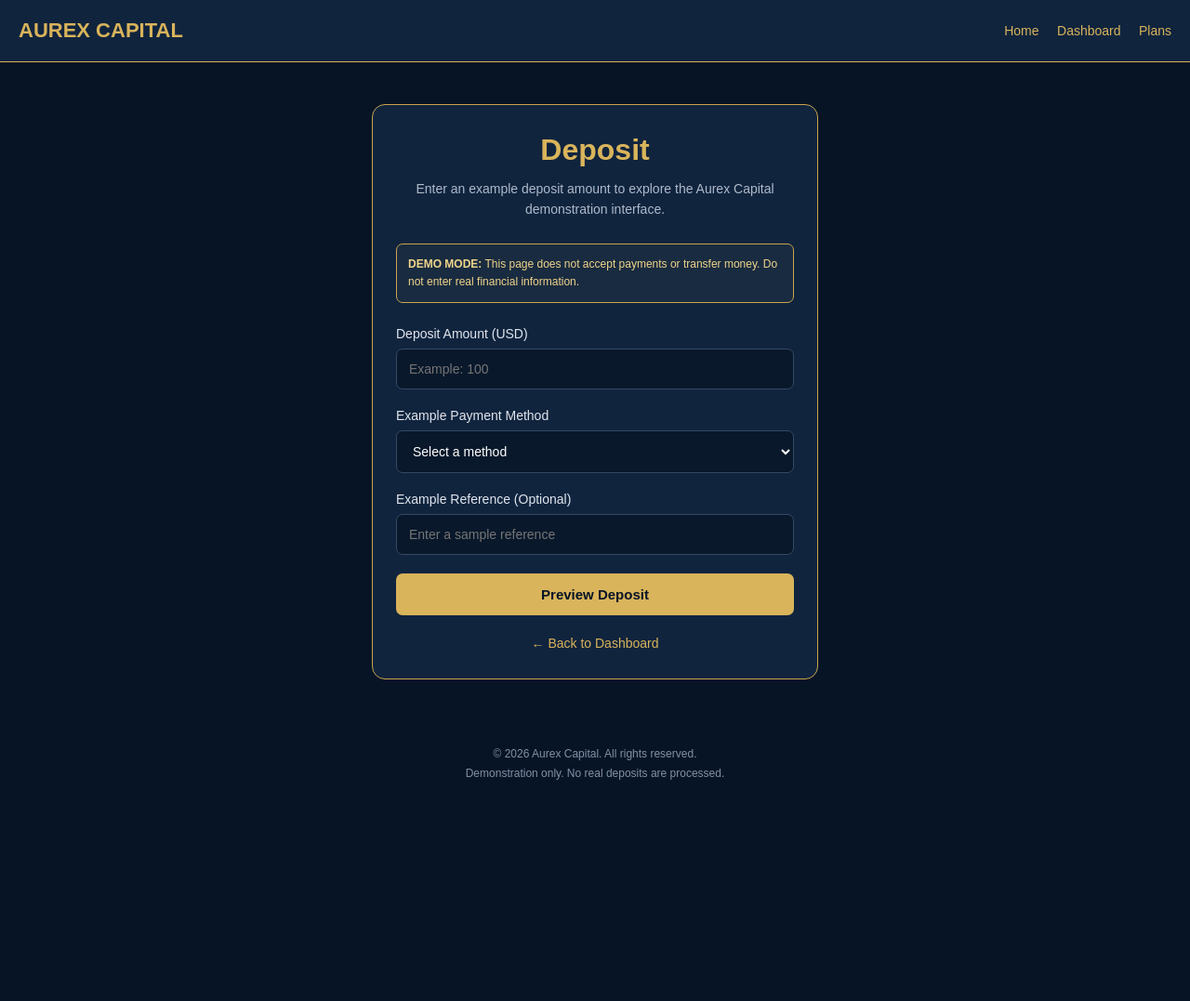
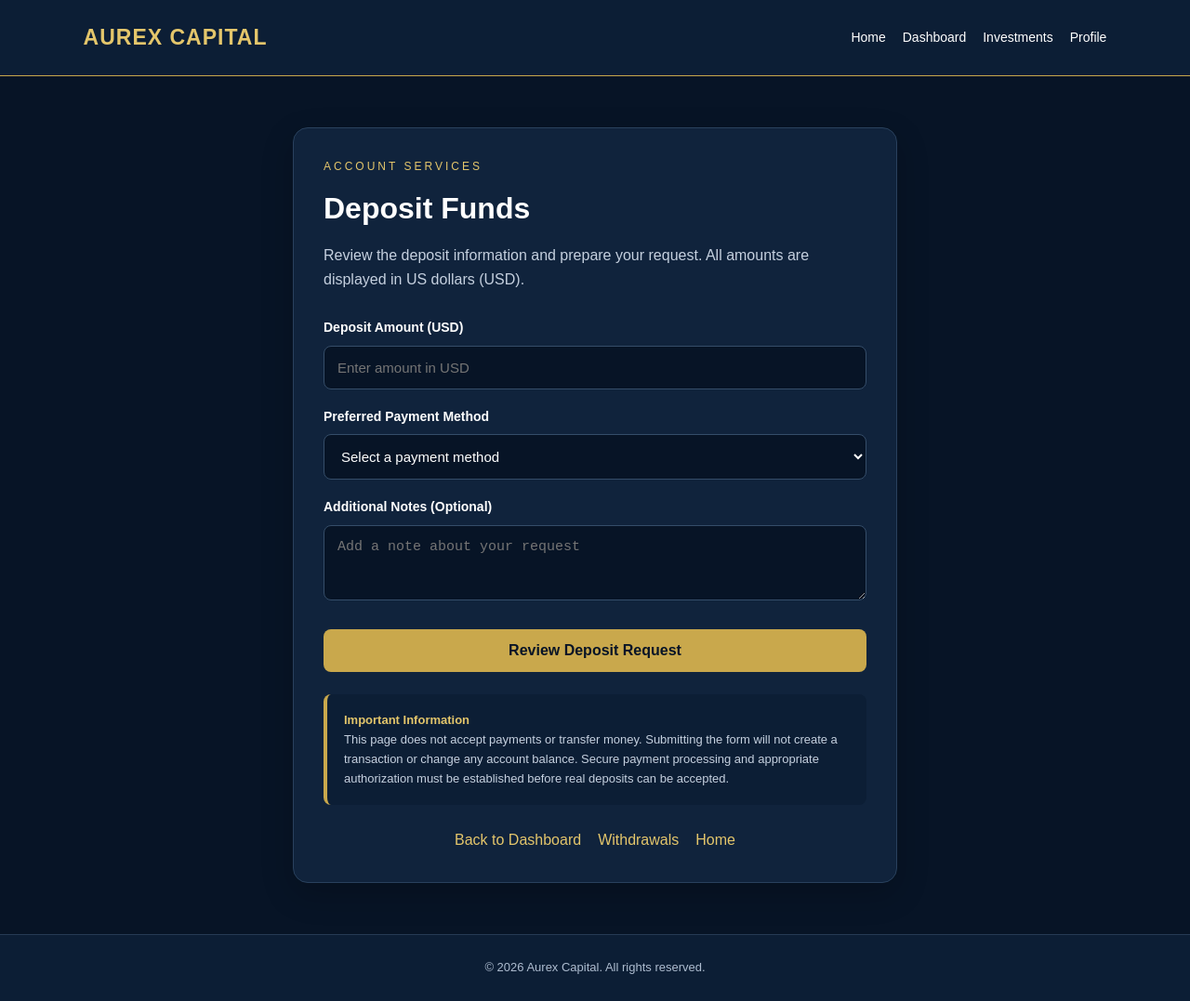
Before and after one commit to Aloxe999/aurex-capital, a plain HTML site: page deposit.html in a window 1280 px wide. Shown: the whole page at 93% size. Before the commit the page ends 867 px from the top, so only its background shows below. Drawn offline with Linux system fonts and the light colour scheme.

Commit message:
Update deposit.html

```diff
--- a/deposit.html
+++ b/deposit.html
@@ -3,7 +3,6 @@
 <head>
   <meta charset="UTF-8">
   <meta name="viewport" content="width=device-width, initial-scale=1.0">
-
   <title>Deposit | Aurex Capital</title>
 
   <style>
@@ -11,151 +10,172 @@
       margin: 0;
       padding: 0;
       box-sizing: border-box;
-            font-family: Arial, sans-serif;
     }
 
     body {
+      font-family: Arial, sans-serif;
       background: #071426;
       color: #ffffff;
       min-height: 100vh;
+      line-height: 1.6;
     }
 
     header {
-            background: #10243e;
-            padding: 20px;
-            border-bottom: 1px solid #d9b45b;
+      background: #0c1e35;
+      padding: 22px 7%;
       display: flex;
       justify-content: space-between;
       align-items: center;
       flex-wrap: wrap;
       gap: 15px;
+      border-bottom: 1px solid #c9a84c;
     }
 
     .logo {
-            color: #d9b45b;
-            font-size: 22px;
+      color: #e4c66b;
+      font-size: 23px;
       font-weight: bold;
+      letter-spacing: 1px;
+    }
+
+    nav {
+      display: flex;
+      gap: 18px;
+      flex-wrap: wrap;
     }
 
     nav a {
-            color: #d9b45b;
+      color: white;
       text-decoration: none;
-            margin-left: 15px;
       font-size: 14px;
+    }
+
+    nav a:hover {
+      color: #e4c66b;
     }
 
     .container {
       width: 90%;
-            max-width: 480px;
-            margin: 45px auto;
-            padding: 30px 25px;
-            background: #10243e;
-            border: 1px solid #c9a54c;
-            border-radius: 14px;
+      max-width: 650px;
+      margin: 55px auto;
+    }
+
+    .card {
+      background: #10233c;
+      border: 1px solid #29415d;
+      border-radius: 16px;
+      padding: 32px;
+      box-shadow: 0 12px 35px rgba(0, 0, 0, 0.2);
+    }
+
+    .tag {
+      color: #e4c66b;
+      text-transform: uppercase;
+      letter-spacing: 3px;
+      font-size: 12px;
+      margin-bottom: 10px;
     }
 
     h1 {
-            color: #d9b45b;
-            text-align: center;
+      font-size: 32px;
       margin-bottom: 12px;
     }
 
-        .subtitle {
-            text-align: center;
-            color: #aebaca;
-            font-size: 14px;
-            line-height: 1.6;
-            margin-bottom: 25px;
-        }
-
-        .notice {
-            background: #192b40;
-            border: 1px solid #c9a54c;
-            border-radius: 7px;
-            padding: 12px;
-            color: #f0d58b;
-            font-size: 12px;
-            line-height: 1.6;
-            margin-bottom: 25px;
+    .intro {
+      color: #c5d0df;
+      margin-bottom: 28px;
     }
 
     label {
       display: block;
-            margin-bottom: 8px;
-            color: #e1e6ee;
+      margin: 18px 0 8px;
       font-size: 14px;
+      font-weight: bold;
     }
 
-        input, select {
+    input,
+    select,
+    textarea {
       width: 100%;
-            padding: 13px;
-            margin-bottom: 20px;
-            background: #09182b;
-            border: 1px solid #344963;
-            border-radius: 7px;
-            color: #ffffff;
-            font-size: 14px;
+      padding: 14px;
+      border: 1px solid #354d69;
+      border-radius: 8px;
+      background: #071426;
+      color: white;
+      font-size: 15px;
+      outline: none;
     }
 
-        input:focus, select:focus {
-            outline: none;
-            border-color: #d9b45b;
+    input:focus,
+    select:focus,
+    textarea:focus {
+      border-color: #e4c66b;
     }
 
-        button {
+    .button {
+      display: block;
       width: 100%;
       padding: 14px;
-            background: #d9b45b;
+      margin-top: 24px;
+      background: #c9a84c;
       color: #071426;
       border: none;
-            border-radius: 7px;
+      border-radius: 8px;
+      font-size: 16px;
       font-weight: bold;
-            font-size: 15px;
+      text-align: center;
       cursor: pointer;
     }
 
-        button:hover {
-            background: #edcc79;
+    .button:hover {
+      background: #e4c66b;
     }
 
-        #message {
-            margin-top: 18px;
-            color: #f0d58b;
+    .notice {
+      margin-top: 24px;
+      padding: 18px;
+      background: #0c1e35;
+      border-left: 4px solid #c9a84c;
+      border-radius: 8px;
+      color: #c5d0df;
       font-size: 13px;
-            line-height: 1.7;
-            text-align: center;
     }
 
-        .back {
-            display: block;
-            text-align: center;
-            color: #d9b45b;
+    .links {
+      display: flex;
+      justify-content: center;
+      flex-wrap: wrap;
+      gap: 18px;
+      margin-top: 25px;
+    }
+
+    .links a {
+      color: #e4c66b;
       text-decoration: none;
-            margin-top: 22px;
-            font-size: 14px;
     }
 
     footer {
       text-align: center;
-            color: #8291a5;
       padding: 25px 15px;
-            font-size: 12px;
-            line-height: 1.7;
+      margin-top: 50px;
+      background: #0c1e35;
+      border-top: 1px solid #263b54;
+      color: #aebdd0;
+      font-size: 13px;
     }
 
-        @media (max-width: 480px) {
+    @media (max-width: 600px) {
       header {
         flex-direction: column;
-                align-items: flex-start;
+        text-align: center;
       }
 
-            nav a {
-                margin-left: 0;
-                margin-right: 12px;
+      nav {
+        justify-content: center;
       }
 
-            .container {
-                padding: 25px 18px;
+      .card {
+        padding: 23px;
       }
     }
   </style>
@@ -169,73 +189,77 @@
     <nav>
       <a href="index.html">Home</a>
       <a href="dashboard.html">Dashboard</a>
-        <a href="investments.html">Plans</a>
+      <a href="investments.html">Investments</a>
+      <a href="profile.html">Profile</a>
     </nav>
   </header>
 
   <main class="container">
+    <section class="card">
 
-    <h1>Deposit</h1>
+      <div class="tag">Account Services</div>
+      <h1>Deposit Funds</h1>
 
-    <p class="subtitle">
-        Enter an example deposit amount to explore the
-        Aurex Capital demonstration interface.
+      <p class="intro">
+        Review the deposit information and prepare your request.
+        All amounts are displayed in US dollars (USD).
       </p>
-
-    <div class="notice">
-        <strong>DEMO MODE:</strong>
-        This page does not accept payments or transfer money.
-        Do not enter real financial information.
-    </div>
 
       <form id="depositForm">
 
         <label for="amount">Deposit Amount (USD)</label>
-
         <input
           type="number"
           id="amount"
-            placeholder="Example: 100"
           min="1"
-            max="1000000"
           step="0.01"
+          placeholder="Enter amount in USD"
           required
         >
 
-        <label for="method">Example Payment Method</label>
-
+        <label for="method">Preferred Payment Method</label>
         <select id="method" required>
-            <option value="">Select a method</option>
-            <option value="Bank Transfer">Bank Transfer (Demo)</option>
-            <option value="Card">Debit/Credit Card (Demo)</option>
-            <option value="Cryptocurrency">Cryptocurrency (Demo)</option>
+          <option value="">Select a payment method</option>
+          <option value="Bank Transfer">Bank Transfer</option>
+          <option value="Card">Debit or Credit Card</option>
+          <option value="Other">Other</option>
         </select>
 
-        <label for="reference">Example Reference (Optional)</label>
+        <label for="note">Additional Notes (Optional)</label>
+        <textarea
+          id="note"
+          rows="3"
+          placeholder="Add a note about your request"
+        ></textarea>
 
-        <input
-            type="text"
-            id="reference"
-            placeholder="Enter a sample reference"
-            maxlength="50"
-        >
-
-        <button type="submit">Preview Deposit</button>
-
-        <p id="message" role="status"></p>
+        <button class="button" type="submit">
+          Review Deposit Request
+        </button>
 
       </form>
 
-    <a class="back" href="dashboard.html">
-        ← Back to Dashboard
-    </a>
+      <div class="notice">
+        <strong style="color:#e4c66b;">Important Information</strong>
+        <p>
+          This page does not accept payments or transfer money.
+          Submitting the form will not create a transaction or
+          change any account balance. Secure payment processing
+          and appropriate authorization must be established before
+          real deposits can be accepted.
+        </p>
+      </div>
 
+      <div class="links">
+        <a href="dashboard.html">Back to Dashboard</a>
+        <a href="withdraw.html">Withdrawals</a>
+        <a href="index.html">Home</a>
+      </div>
+
+    </section>
   </main>
 
   <footer>
     &copy; 2026 Aurex Capital. All rights reserved.
-    <br>
-    Demonstration only. No real deposits are processed.
   </footer>
 
   <script>
@@ -244,23 +268,16 @@
 
       const amount = Number(document.getElementById("amount").value);
       const method = document.getElementById("method").value;
-        const reference = document.getElementById("reference").value.trim();
-        const message = document.getElementById("message");
 
-        if (!Number.isFinite(amount) || amount <= 0 || amount > 1000000) {
-            message.textContent = "Enter a valid example amount between $1 and $1,000,000.";
+      if (!Number.isFinite(amount) || amount <= 0 || !method) {
+        alert("Please enter a valid amount and select a payment method.");
         return;
       }
 
-        message.textContent =
-            "DEMONSTRATION PREVIEW: $" +
-            amount.toLocaleString("en-US", {
-                minimumFractionDigits: 2,
-                maximumFractionDigits: 2
-            }) +
-            " USD via " + method +
-            (reference ? ". Sample reference: " + reference : "") +
-            ". No payment was made and no transaction was created.";
+      alert(
+        "Your deposit details have been reviewed on this page. " +
+        "No payment was made and no transaction was created."
+      );
     });
   </script>
 
```
Lines whose indentation alone changed are shown as unchanged.
